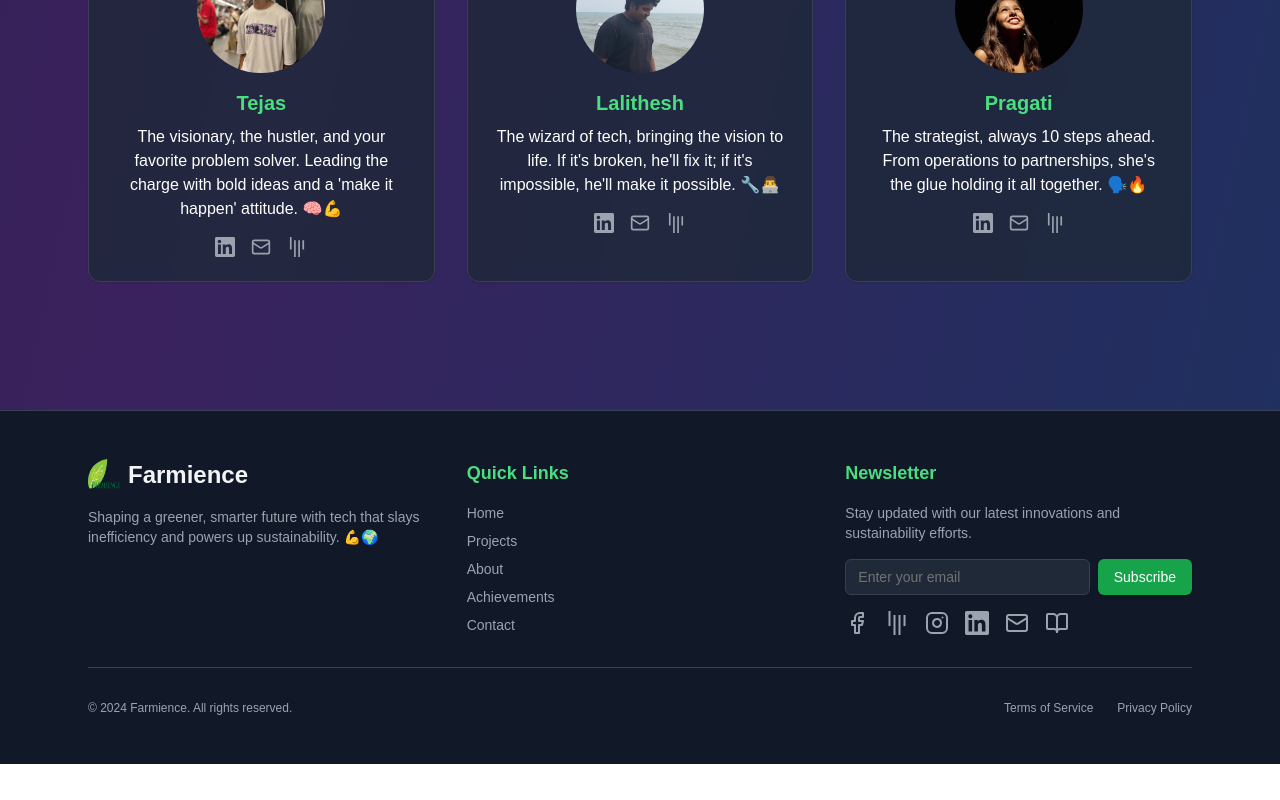
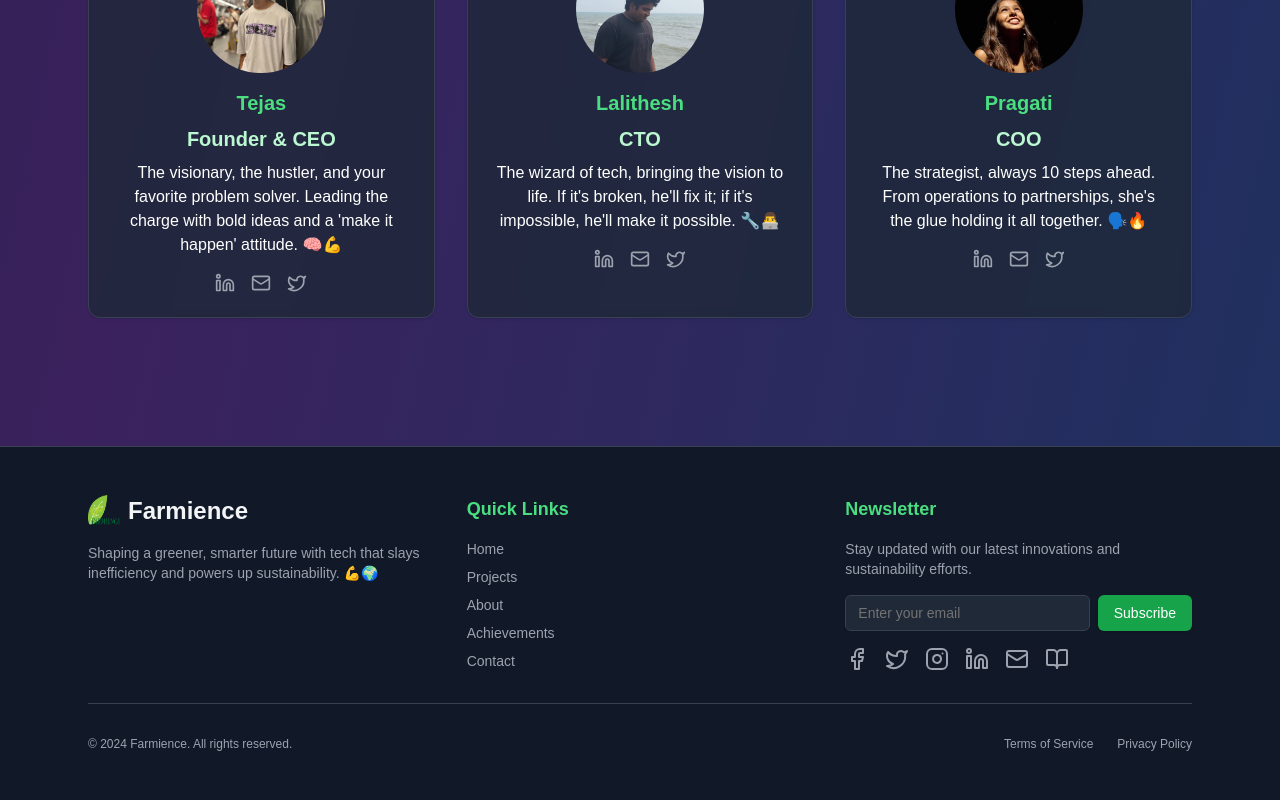
Before and after one commit to Farmience-Agrotech/website, a Next.js app: page /about in a window 1280 px wide. Shown: the part 5156-5956 px from the top of the page. Before the commit the page ends 5920 px from the top, so only its background shows below. Built offline with nearby package versions, Linux system fonts and the light colour scheme.

Commit message:
update twitter logo and roles

```diff
--- a/app/about/page.tsx
+++ b/app/about/page.tsx
@@ -3,7 +3,7 @@
 import { useState, useEffect } from "react"
 import { Button } from "@/components/ui/button"
 import { Card, CardContent, CardHeader, CardTitle } from "@/components/ui/card"
-import { Zap, Cog, Menu, Facebook, Instagram, BookOpen, Rocket, Target, Lightbulb, Recycle, Users, Brain, Coffee, Sparkles, TrendingUp } from "lucide-react"
+import { Zap, Cog, Menu, Facebook, Instagram, BookOpen, Rocket, Target, Lightbulb, Recycle, Users, Brain, Coffee, Sparkles, TrendingUp, Twitter, Linkedin, Mail } from "lucide-react"
 import Link from "next/link"
 import Image from "next/image"
 import {
@@ -482,7 +482,8 @@ export default function AboutPage() {
                         className="object-cover"
                       />
                     </div>
-                    <h3 className="text-xl font-semibold mb-2 text-green-400">Tejas</h3>
+                    <h2 className="text-xl font-semibold mb-2 text-green-400">Tejas</h2>
+                    <h4 className="text-xl font-semibold mb-2 text-green-200">Founder & CEO</h4>
                     <p className="text-white text-center">The visionary, the hustler, and your favorite problem solver. Leading the charge with bold ideas and a &apos;make it happen&apos; attitude. 🧠💪</p>
                     <div className="flex space-x-4 mt-4">
                       <Link href="#" aria-label="LinkedIn" className="text-gray-400 hover:text-green-400 transition-colors">
@@ -509,6 +510,7 @@ export default function AboutPage() {
                       />
                     </div>
                     <h3 className="text-xl font-semibold mb-2 text-green-400">Lalithesh</h3>
+                    <h4 className="text-xl font-semibold mb-2 text-green-200">CTO</h4>
                     <p className="text-white text-center">The wizard of tech, bringing the vision to life. If it&apos;s broken, he&apos;ll fix it; if it&apos;s impossible, he&apos;ll make it possible. 🔧👨‍💻</p>
                     <div className="flex space-x-4 mt-4">
                       <Link href="#" aria-label="LinkedIn" className="text-gray-400 hover:text-green-400 transition-colors">
@@ -535,6 +537,7 @@ export default function AboutPage() {
                       />
                     </div>
                     <h3 className="text-xl font-semibold mb-2 text-green-400">Pragati</h3>
+                    <h4 className="text-xl font-semibold mb-2 text-green-200">COO</h4>
                     <p className="text-white text-center">The strategist, always 10 steps ahead. From operations to partnerships, she&apos;s the glue holding it all together. 🗣️🔥</p>
                     <div className="flex space-x-4 mt-4">
                       <Link href="#" aria-label="LinkedIn" className="text-gray-400 hover:text-green-400 transition-colors">
@@ -664,5 +667,3 @@ function NewsletterForm() {
     </form>
   )
 }
-import { Mail } from "lucide-react"
-import { SiLinkedin as Linkedin, SiGitter as Twitter } from "react-icons/si"
```
